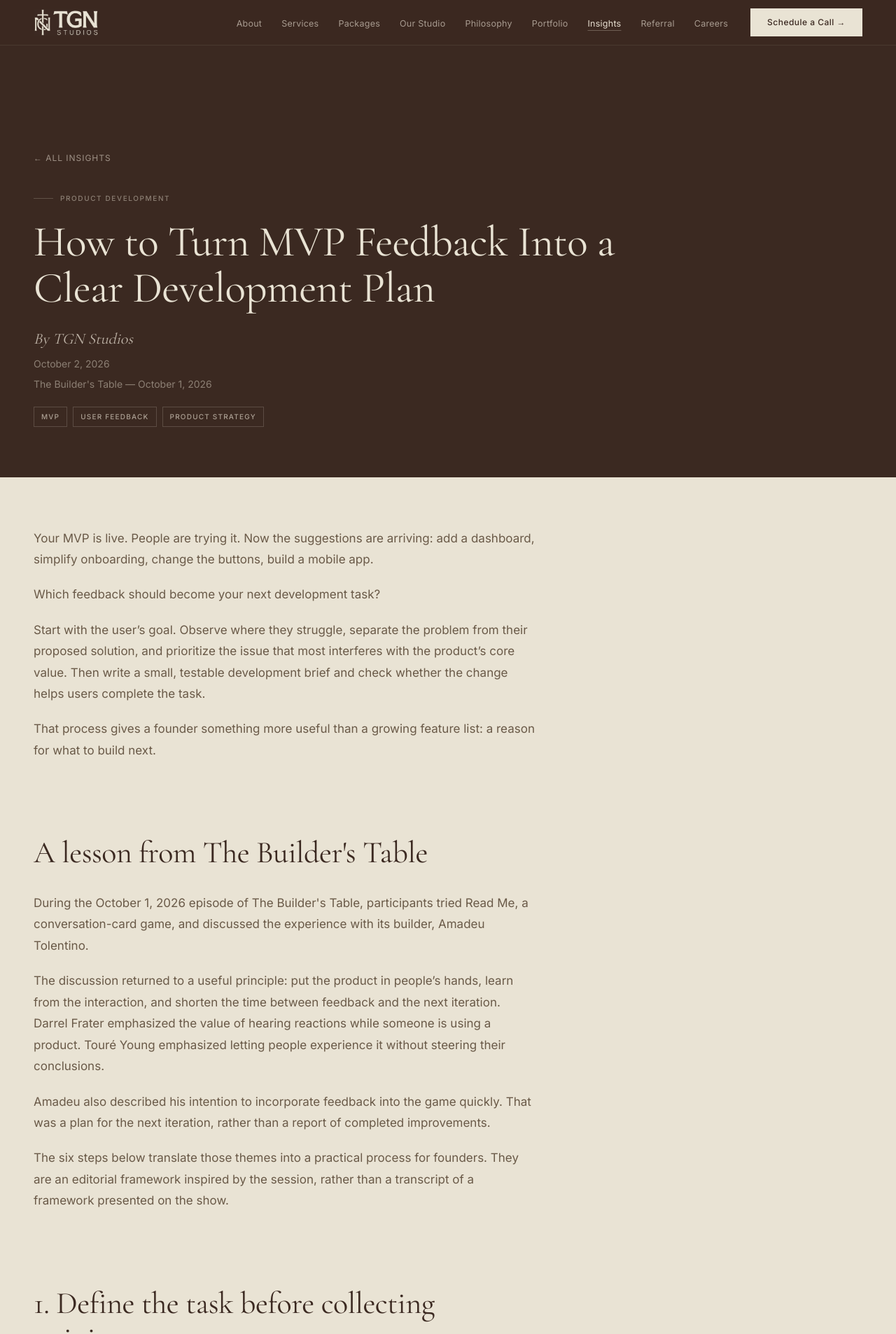
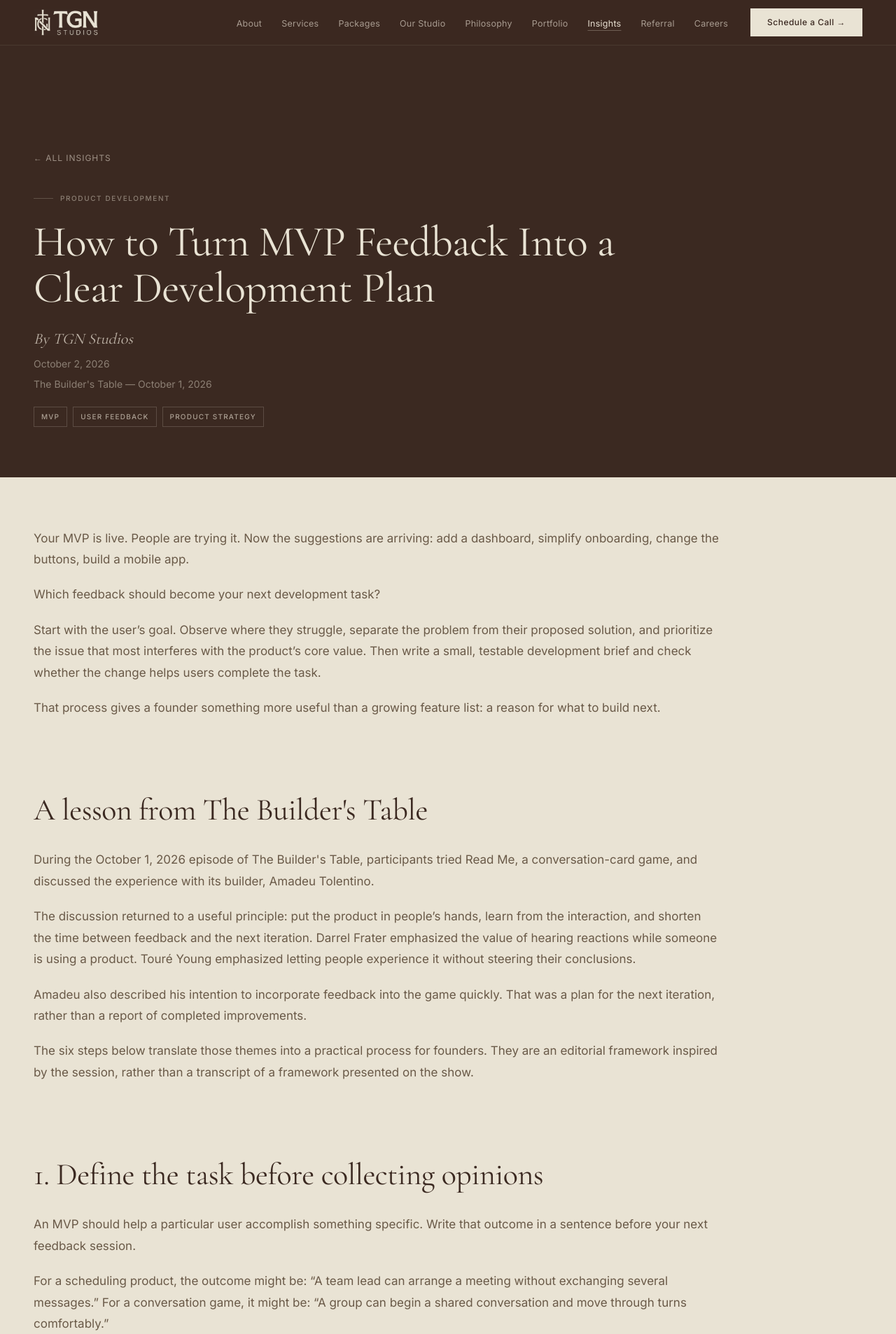
Before and after one commit to Nico-Traczuk/tgn-studios-website, a Next.js app: page /insights/prioritize-mvp-feedback in a window 1280 px wide. Shown: the top 1906 px of the page at 70% size. Built offline with nearby package versions, Linux system fonts and the light colour scheme.

Commit message:
max width

```diff
--- a/src/app/globals.css
+++ b/src/app/globals.css
@@ -562,7 +562,7 @@ input::placeholder {
 }
 
 .insight-prose {
-  max-width: 720px;
+  max-width: 980px;
   font-size: 17px;
   line-height: 1.8;
   color: var(--muted-dark);
```
